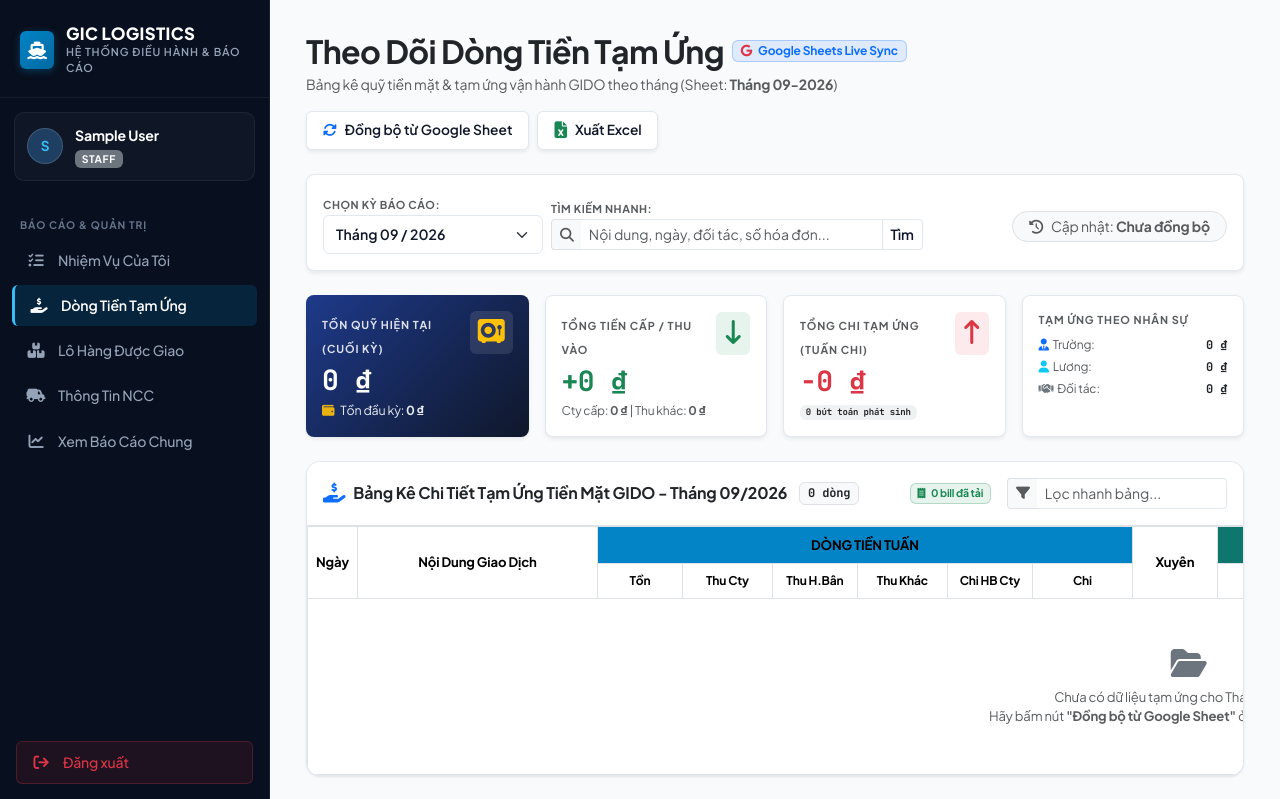
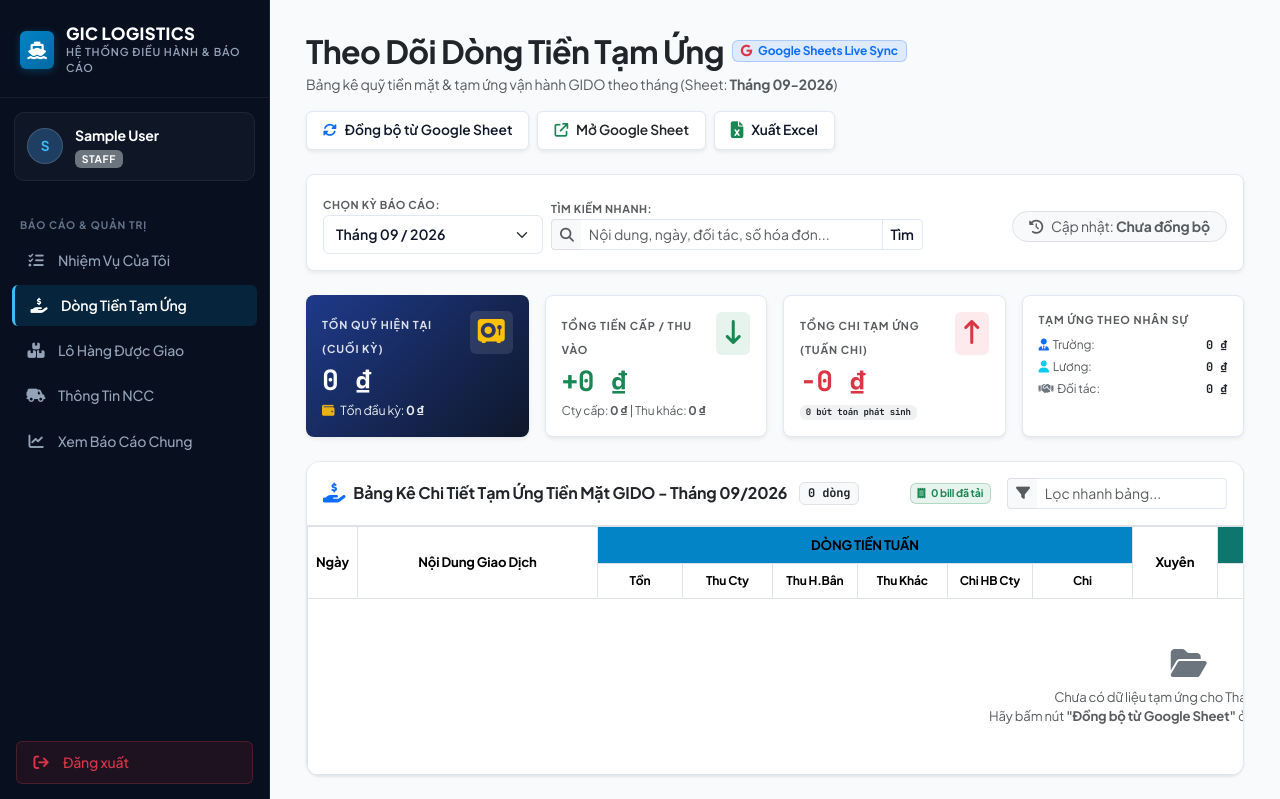
Before and after one commit to tuandollar993/gic-logistics, a Flask app: page /advances/ in a window 1280 px wide. Shown: the top 799 px of the page. Run offline with Flask 3, Linux system fonts and the light colour scheme; the visitor is signed in with stand-in values (Sample User, id 1); data that the repository does not hold is empty.

Commit message:
feat(apps-script): add standalone google_sheet_sync.gs with spreadsheet ID binding and direct sheet button

```diff
--- a/app/templates/advances.html
+++ b/app/templates/advances.html
@@ -26,6 +26,14 @@
                 <span id="syncText">Đồng bộ từ Google Sheet</span>
             </button>
         </form>
+
+        <a href="https://docs.google.com/spreadsheets/d/1ZZC5hnoRRo93Fc3AH-mcKCu692xRhX6Zy04ENhiz6p8/edit"
+           target="_blank"
+           class="btn-secondary-gic d-inline-flex align-items-center gap-2 text-decoration-none shadow-sm text-dark"
+           title="Mở trực tiếp file Google Sheets gốc">
+            <i class="fa-solid fa-arrow-up-right-from-square text-success"></i>
+            <span>Mở Google Sheet</span>
+        </a>
 
         <a href="{{ url_for('advances.export_excel', month=selected_month, year=selected_year) }}"
            class="btn-secondary-gic d-inline-flex align-items-center gap-2 text-decoration-none shadow-sm"
```
Also changed, not shown: 1 other file.
